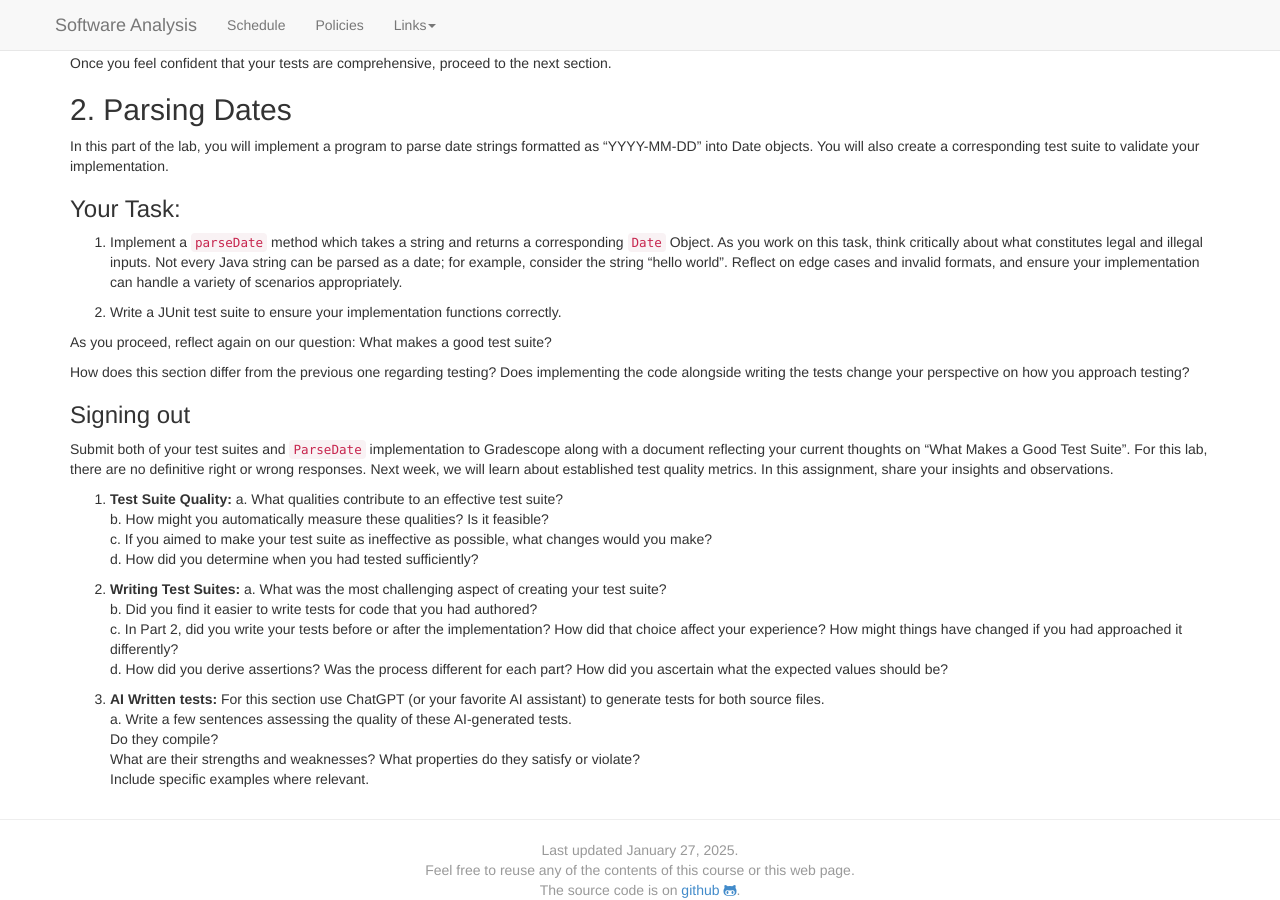
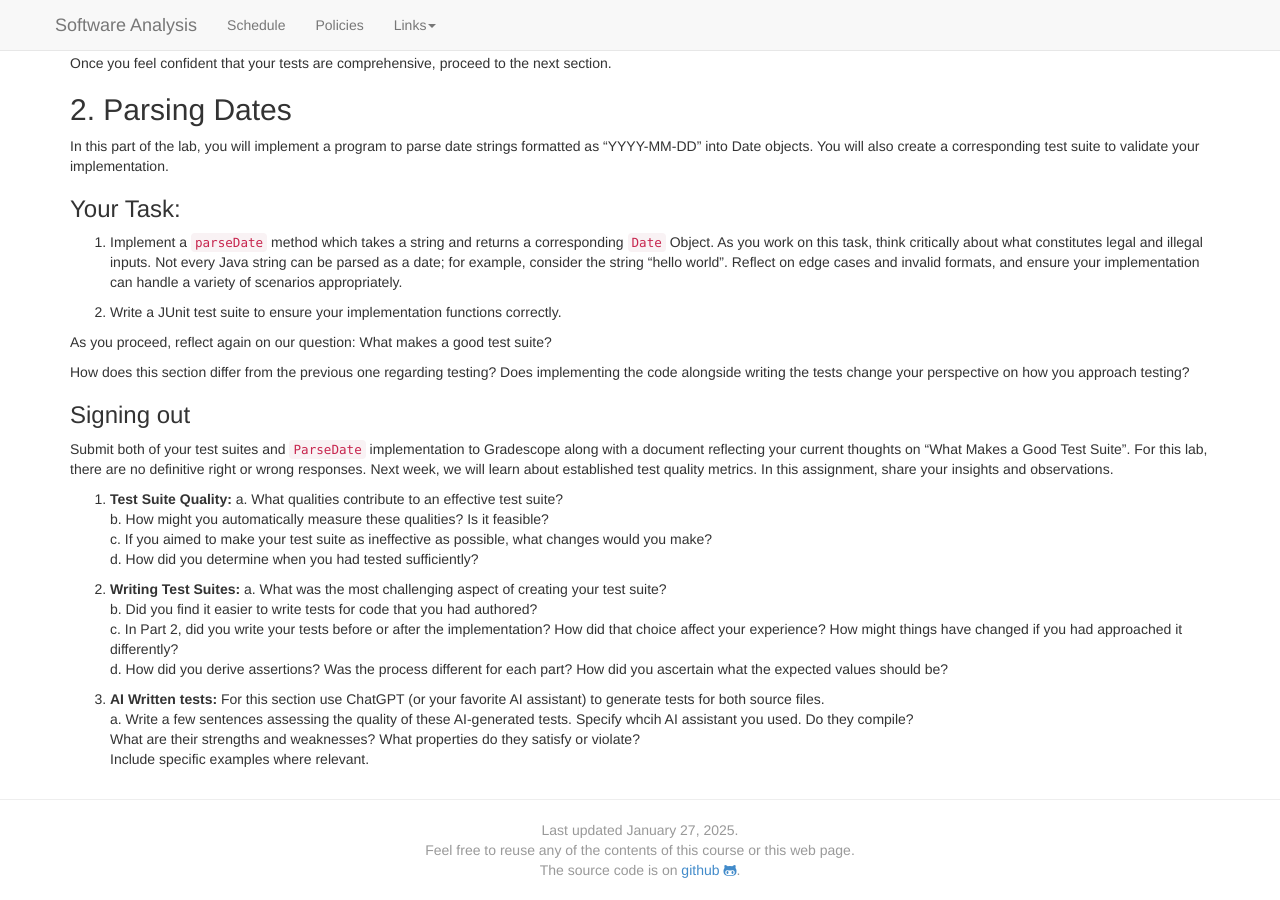
Before and after one commit to bmc-cs-software-analysis/383, a Jekyll site: the page built from labs/Lab01.md, in a window 1280 px wide and 900 px high, scrolled down 1256 px. Built offline with Jekyll 4.4.1, drawn with Linux system fonts in a browser that asks for light colours; nearby versions of some CDN libraries.

Commit message:
Update Lab01.md

```diff
--- a/labs/Lab01.md
+++ b/labs/Lab01.md
@@ -147,7 +147,7 @@ Submit both of your test suites and `ParseDate` implementation to Gradescope alo
   d. How did you derive assertions? Was the process different for each part? How did you ascertain what the expected values should be?
 
 3. **AI Written tests:** For this section use ChatGPT (or your favorite AI assistant) to generate tests for both source files.
-  a. Write a few sentences assessing the quality of these AI-generated tests.
+  a. Write a few sentences assessing the quality of these AI-generated tests. Specify whcih AI assistant you used.
      Do they compile?
      What are their strengths and weaknesses? What properties do they satisfy or violate?
      Include specific examples where relevant.
```
